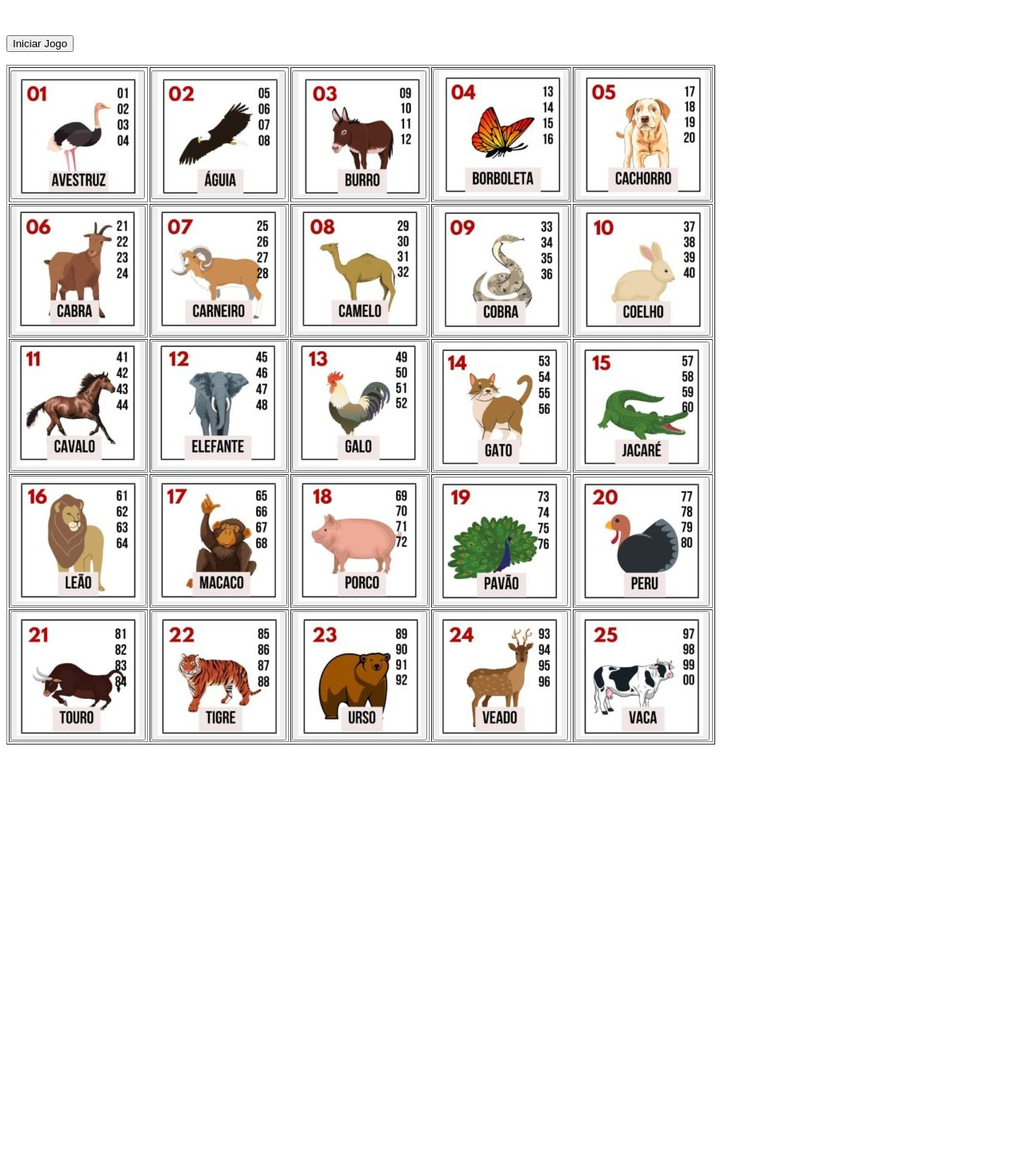
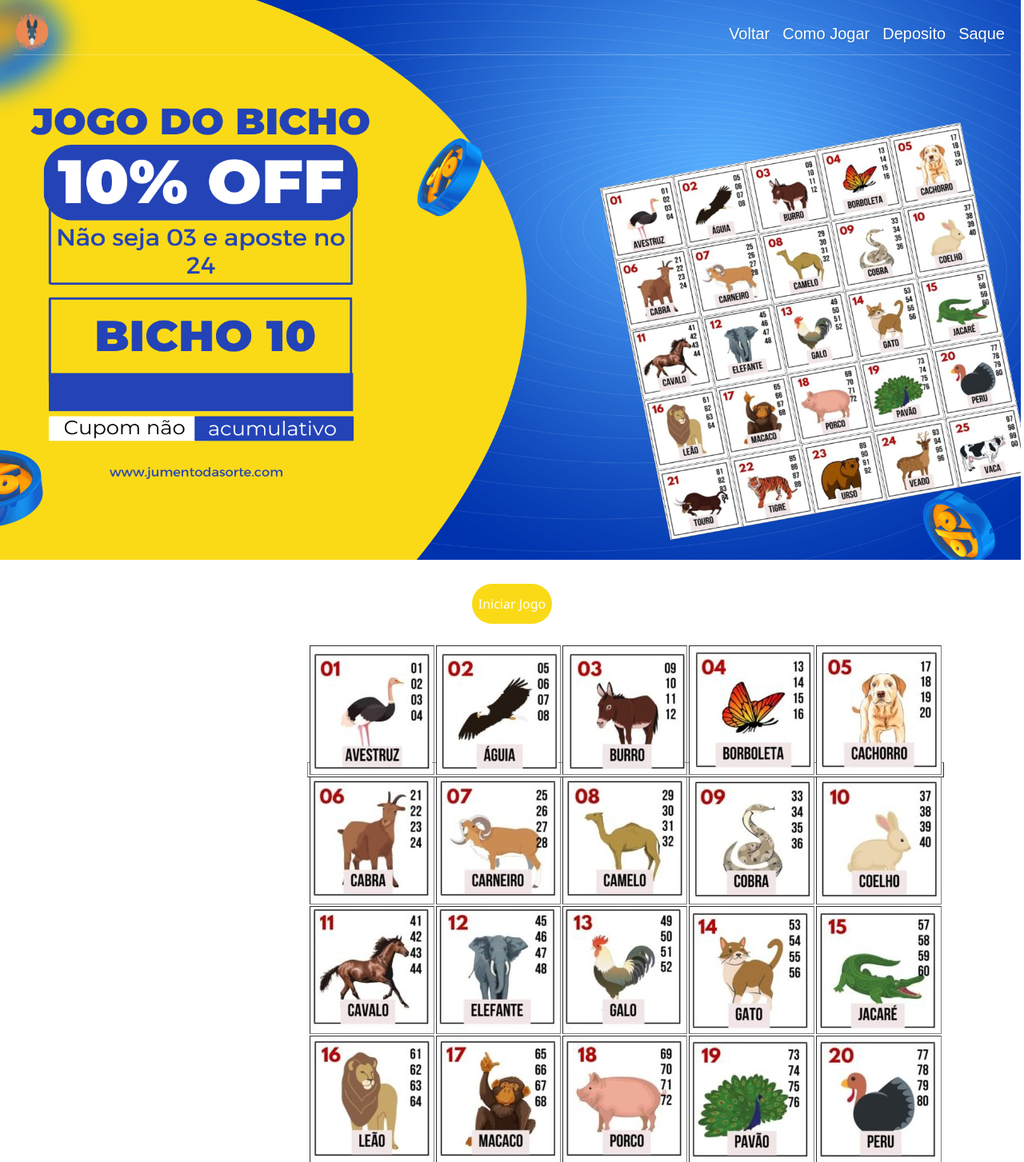
Before and after one commit to AmiltonLucas/Jogo-Do-Bicho, a plain HTML site: page index.html in a window 1280 px wide. Shown: the top 1453 px of the page at 80% size. Before the commit the page ends 1029 px from the top, so only its background shows below. Drawn offline with Linux system fonts and the light colour scheme.

Commit message:
add files

```diff
--- a/index.html
+++ b/index.html
@@ -1,75 +1,203 @@
 <!DOCTYPE html>
-<html lang="en">
+<html lang="pt-br">
   <head>
-    <meta charset="UTF-8">
-    <meta name="viewport" content="width=device-width, initial-scale=1.0">
-    <title>Document</title>
-
+    <meta charset="UTF-8" />
+    <meta name="viewport" content="width=device-width, initial-scale=1.0" />
+    <meta http-equiv="X-UA-Compatible" content="ie=edge" />
+    <title>Jogo do Bicho</title>
+    <link rel="stylesheet" href="./style/style.css" />
+    <link
+      rel="shortcut icon"
+      href="./Imagens/jumentologo.png"
+      type="image/x-icon"
+    />
     <script defer src="./script.js"></script>
   </head>
   <body>
+    <header>
+      <section class="box-Menu">
+        <a href="" class="image-Logo">
+          <img src="./Imagens/jumentologo.png" alt="" />
+        </a>
+        <nav class="menu">
+          <ul>
+            <li><a href="">Voltar</a></li>
+            <li><a href="">Como Jogar</a></li>
+            <li><a href="">Deposito</a></li>
+            <li><a href="">Saque</a></li>
+          </ul>
+        </nav>
+      </section>
+
+      <section class="container-Slogan">
+        <div class="image-banner-slogan">
+          <img src="./Imagens/Banner.png" alt="" />
+        </div>
+      </section>
+    </header>
+
+    <main>
+      <section class="game">
         <div id="resultadoSorteio"></div>
 
-    <br>
-    <br>
+        <br />
+        <br />
         <button id="btd">Iniciar Jogo</button>
 
         <table border="1">
           <tr>
-            <td><button onclick="armazenarInformacao(1)"><img src="./Imagens/1-avestruz.jpeg"></button></td>
-            <td><button onclick="armazenarInformacao(2)"><img src="./Imagens/2-aguia.jpeg"></button></td>
-            <td><button onclick="armazenarInformacao(3)"><img src="./Imagens/3-burro.jpeg"></button></td>
-            <td><button onclick="armazenarInformacao(4)"><img src="./Imagens/4-borboleta.jpeg"></button></td>
-            <td><button onclick="armazenarInformacao(5)"><img src="./Imagens/5-cachorro.jpeg"></button></td>
+            <td>
+              <button onclick="armazenarInformacao(1)">
+                <img src="./Imagens/1-avestruz.jpeg" />
+              </button>
+            </td>
+            <td>
+              <button onclick="armazenarInformacao(2)">
+                <img src="./Imagens/2-aguia.jpeg" />
+              </button>
+            </td>
+            <td>
+              <button onclick="armazenarInformacao(3)">
+                <img src="./Imagens/3-burro.jpeg" />
+              </button>
+            </td>
+            <td>
+              <button onclick="armazenarInformacao(4)">
+                <img src="./Imagens/4-borboleta.jpeg" />
+              </button>
+            </td>
+            <td>
+              <button onclick="armazenarInformacao(5)">
+                <img src="./Imagens/5-cachorro.jpeg" />
+              </button>
+            </td>
           </tr>
 
           <tr>
-            <td><button onclick="armazenarInformacao(6)"><img src="./Imagens/6-cabra.jpeg"></button></td>
-            <td><button onclick="armazenarInformacao(7)"><img src="./Imagens/7-carneiro.jpeg"></button></td>
-            <td><button onclick="armazenarInformacao(8)"><img src="./Imagens/8-camelo.jpeg"></button></td>
-            <td><button onclick="armazenarInformacao(9)"><img src="./Imagens/9-cobra.jpeg"></button></td>
-            <td><button onclick="armazenarInformacao(10)"><img src="./Imagens/10-coelho.jpeg"></button></td>
+            <td>
+              <button onclick="armazenarInformacao(6)">
+                <img src="./Imagens/6-cabra.jpeg" />
+              </button>
+            </td>
+            <td>
+              <button onclick="armazenarInformacao(7)">
+                <img src="./Imagens/7-carneiro.jpeg" />
+              </button>
+            </td>
+            <td>
+              <button onclick="armazenarInformacao(8)">
+                <img src="./Imagens/8-camelo.jpeg" />
+              </button>
+            </td>
+            <td>
+              <button onclick="armazenarInformacao(9)">
+                <img src="./Imagens/9-cobra.jpeg" />
+              </button>
+            </td>
+            <td>
+              <button onclick="armazenarInformacao(10)">
+                <img src="./Imagens/10-coelho.jpeg" />
+              </button>
+            </td>
           </tr>
 
           <tr>
-            <td><button onclick="armazenarInformacao(11)"><img src="./Imagens/11-cavalo.jpeg"></button></td>
-            <td><button onclick="armazenarInformacao(12)"><img src="./Imagens/12-elefante.jpeg"></button></td>
-            <td><button onclick="armazenarInformacao(13)"><img src="./Imagens/13-galo.jpeg"></button></td>
-            <td><button onclick="armazenarInformacao(14)"><img src="./Imagens/14-gato.jpeg"></button></td>
-            <td><button onclick="armazenarInformacao(15)"><img src="./Imagens/15-jacare.jpeg"></button></td>
+            <td>
+              <button onclick="armazenarInformacao(11)">
+                <img src="./Imagens/11-cavalo.jpeg" />
+              </button>
+            </td>
+            <td>
+              <button onclick="armazenarInformacao(12)">
+                <img src="./Imagens/12-elefante.jpeg" />
+              </button>
+            </td>
+            <td>
+              <button onclick="armazenarInformacao(13)">
+                <img src="./Imagens/13-galo.jpeg" />
+              </button>
+            </td>
+            <td>
+              <button onclick="armazenarInformacao(14)">
+                <img src="./Imagens/14-gato.jpeg" />
+              </button>
+            </td>
+            <td>
+              <button onclick="armazenarInformacao(15)">
+                <img src="./Imagens/15-jacare.jpeg" />
+              </button>
+            </td>
           </tr>
 
           <tr>
-            <td><button onclick="armazenarInformacao(16)"><img src="./Imagens/16-leao.jpeg"></button></td>
-            <td><button onclick="armazenarInformacao(17)"><img src="./Imagens/17-macaco.jpeg"></button></td>
-            <td><button onclick="armazenarInformacao(18)"><img src="./Imagens/18-porco.jpeg"></button></td>
-            <td><button onclick="armazenarInformacao(19)"><img src="./Imagens/19-pavao.jpeg"></button></td>
-            <td><button onclick="armazenarInformacao(20)"><img src="./Imagens/20-peru.jpeg"></button></td>
+            <td>
+              <button onclick="armazenarInformacao(16)">
+                <img src="./Imagens/16-leao.jpeg" />
+              </button>
+            </td>
+            <td>
+              <button onclick="armazenarInformacao(17)">
+                <img src="./Imagens/17-macaco.jpeg" />
+              </button>
+            </td>
+            <td>
+              <button onclick="armazenarInformacao(18)">
+                <img src="./Imagens/18-porco.jpeg" />
+              </button>
+            </td>
+            <td>
+              <button onclick="armazenarInformacao(19)">
+                <img src="./Imagens/19-pavao.jpeg" />
+              </button>
+            </td>
+            <td>
+              <button onclick="armazenarInformacao(20)">
+                <img src="./Imagens/20-peru.jpeg" />
+              </button>
+            </td>
           </tr>
 
           <tr>
-            <td><button onclick="armazenarInformacao(21)"><img src="./Imagens/21-touro.jpeg"></button></td>
-            <td><button onclick="armazenarInformacao(22)"><img src="./Imagens/22-tigre.jpeg"></button></td>
-            <td><button onclick="armazenarInformacao(23)"><img src="./Imagens/23-urso.jpeg"></button></td>
-            <td><button onclick="armazenarInformacao(24)"><img src="./Imagens/24-veado.jpeg"></button></td>
-            <td><button onclick="armazenarInformacao(25)"><img src="./Imagens/25-vaca.jpeg"></button></td>
+            <td>
+              <button onclick="armazenarInformacao(21)">
+                <img src="./Imagens/21-touro.jpeg" />
+              </button>
+            </td>
+            <td>
+              <button onclick="armazenarInformacao(22)">
+                <img src="./Imagens/22-tigre.jpeg" />
+              </button>
+            </td>
+            <td>
+              <button onclick="armazenarInformacao(23)">
+                <img src="./Imagens/23-urso.jpeg" />
+              </button>
+            </td>
+            <td>
+              <button onclick="armazenarInformacao(24)">
+                <img src="./Imagens/24-veado.jpeg" />
+              </button>
+            </td>
+            <td>
+              <button onclick="armazenarInformacao(25)">
+                <img src="./Imagens/25-vaca.jpeg" />
+              </button>
+            </td>
           </tr>
 
           <p id="informacaoArmazenada"></p>
 
-        <audio id="comemoracao" src="./audio/Ayrton-Senna-Tema-da-vitoria_-.mp3">
-        </audio>
-
+          <audio
+            id="comemoracao"
+            src="./audio/Ayrton-Senna-Tema-da-vitoria_-.mp3"
+          ></audio>
         </table>
-
-    <br>
-    <br>
-    <br>
-    <br>
-    <br>
-
-
-
-
+      </section>
+      <br />
+      <br />
+      <br />
+      <br />
+      <br />
+    </main>
   </body>
 </html>
--- /dev/null
+++ b/style/animation.css
@@ -0,0 +1,66 @@
+@keyframes fadeIn {
+  0% {
+    opacity: 0;
+  }
+
+  100% {
+    opacity: 1;
+  }
+}
+
+@keyframes slideTopDown {
+  from {
+    opacity: 0;
+    transform: translateY(-110%);
+  }
+
+  to {
+    opacity: 1;
+    transform: translateY(0%);
+  }
+}
+
+@keyframes pulse {
+  0% {
+    transform: scale(1);
+  }
+
+  50% {
+    transform: scale(1.1);
+  }
+
+  100% {
+    transform: scale(1);
+  }
+}
+
+@keyframes slideRightLeft {
+  from {
+    opacity: 0;
+    transform: translateX(110%);
+  }
+
+  to {
+    opacity: 1;
+    transform: translateX(0%);
+  }
+}
+
+@keyframes typing {
+  0% {
+    width: 0;
+  }
+
+  100% {
+    width: 100%;
+  }
+}
+
+@keyframes rotate {
+  from {
+    transform: rotate(0deg);
+  }
+  to {
+    transform: rotate(360deg);
+  }
+}
--- /dev/null
+++ b/style/header.css
@@ -0,0 +1,88 @@
+* {
+  padding: 0;
+  margin: 0;
+  box-sizing: border-box;
+}
+
+header {
+  padding: 1.6rem 1.6rem 0;
+  z-index: 1;
+  overflow: hidden;
+}
+
+.box-Menu {
+  display: flex;
+  align-items: center;
+  justify-content: space-between;
+  border-bottom: 1px solid #fff4;
+  animation: slideTopDown 1s;
+}
+
+.image-Logo {
+  width: 4.8rem;
+}
+
+.image-Logo img {
+  width: 100%;
+}
+
+nav ul {
+  display: flex;
+  align-items: center;
+  justify-content: center;
+}
+
+nav a {
+  color: white;
+  font-size: clamp(0.9rem, 2.5vw, 2rem);
+  white-space: nowrap;
+  text-shadow: 1px 1px 1px #0002;
+  padding: 0.8rem;
+  border-radius: 0.8rem;
+}
+
+nav a:hover {
+  background: #fff2;
+}
+
+.container-Slogan {
+  display: flex;
+  align-items: center;
+  justify-content: space-around;
+}
+
+.box-Slogan {
+  max-width: 32rem;
+  display: flex;
+  flex-direction: column;
+  flex: 1;
+  gap: 1.6rem;
+}
+
+.box-Slogan h1 {
+  font-size: 2rem;
+  font-weight: 500;
+  text-shadow: 1px 1px 2px #0002;
+  animation: typing 3s 1s steps(25) both;
+  white-space: nowrap;
+  overflow: hidden;
+}
+
+.box-Slogan p {
+  font-size: 1.2rem;
+  text-shadow: 1px 1px 2px #0002;
+  animation: fadeIn 1s;
+}
+
+.image-banner-slogan {
+    width: 100%;
+}
+
+.image-banner-slogan img {
+    width: 102%;
+    height: 70rem;
+    top: 0;
+    position: absolute;
+    left: -3rem;
+    z-index: -1;
+}
--- /dev/null
+++ b/style/main.css
@@ -0,0 +1,34 @@
+.game {
+  position: relative;
+  top: 65rem;
+}
+
+.game table {
+  display: inline;
+  position: relative;
+  top: 50%;
+  left: 30%;
+  transform: translate(-50%, -50%);
+}
+
+#btd {
+  color: white;
+  background-color: #fada17;
+  width: 10rem;
+  height: 5rem;
+  align-items: center;
+  justify-content: center;
+  font: 400;
+  font-family: "Segoe UI", Tahoma, Geneva, Verdana, sans-serif;
+  border-radius: 30rem;
+  position: relative;
+  top: 50%;
+  left: 50%;
+  transform: translate(-50%, -50%);
+  cursor: pointer;
+}
+
+#btd:hover {
+  filter: brightness(1.05);
+  scale: 1.05;
+}
--- /dev/null
+++ b/style/reset.css
@@ -0,0 +1,33 @@
+:root {
+  font-size: 62.5%;
+  scroll-behavior: smooth;
+}
+
+* {
+  margin: 0;
+  padding: 0;
+  box-sizing: border-box;
+}
+
+body,
+button,
+input,
+select,
+textarea {
+  font-size: 1.6rem;
+  font-family: Arial, Helvetica, sans-serif;
+}
+
+ul {
+  list-style: none;
+}
+
+a {
+  text-decoration: none;
+  color: black;
+}
+
+button {
+  background: none;
+  border: none;
+}
--- /dev/null
+++ b/style/style.css
@@ -0,0 +1,5 @@
+@import url(reset.css);
+@import url(animation.css);
+@import url(header.css);
+@import url(main.css);
+@import url(footer.css);
```
Also changed, not shown: Imagens/banner.png (added), Imagens/jumentologo.png (added). Lines whose indentation alone changed are shown as unchanged.
